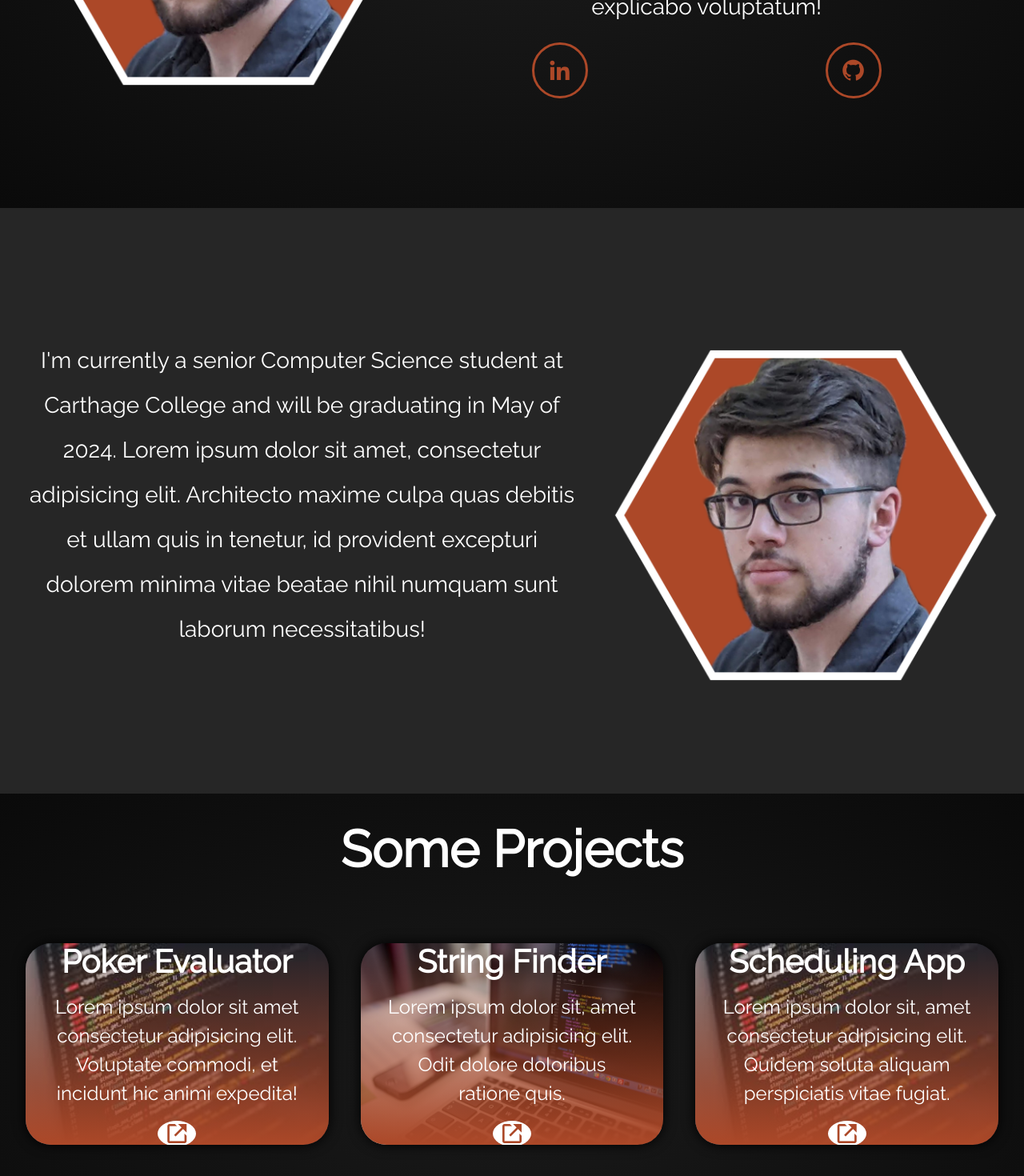
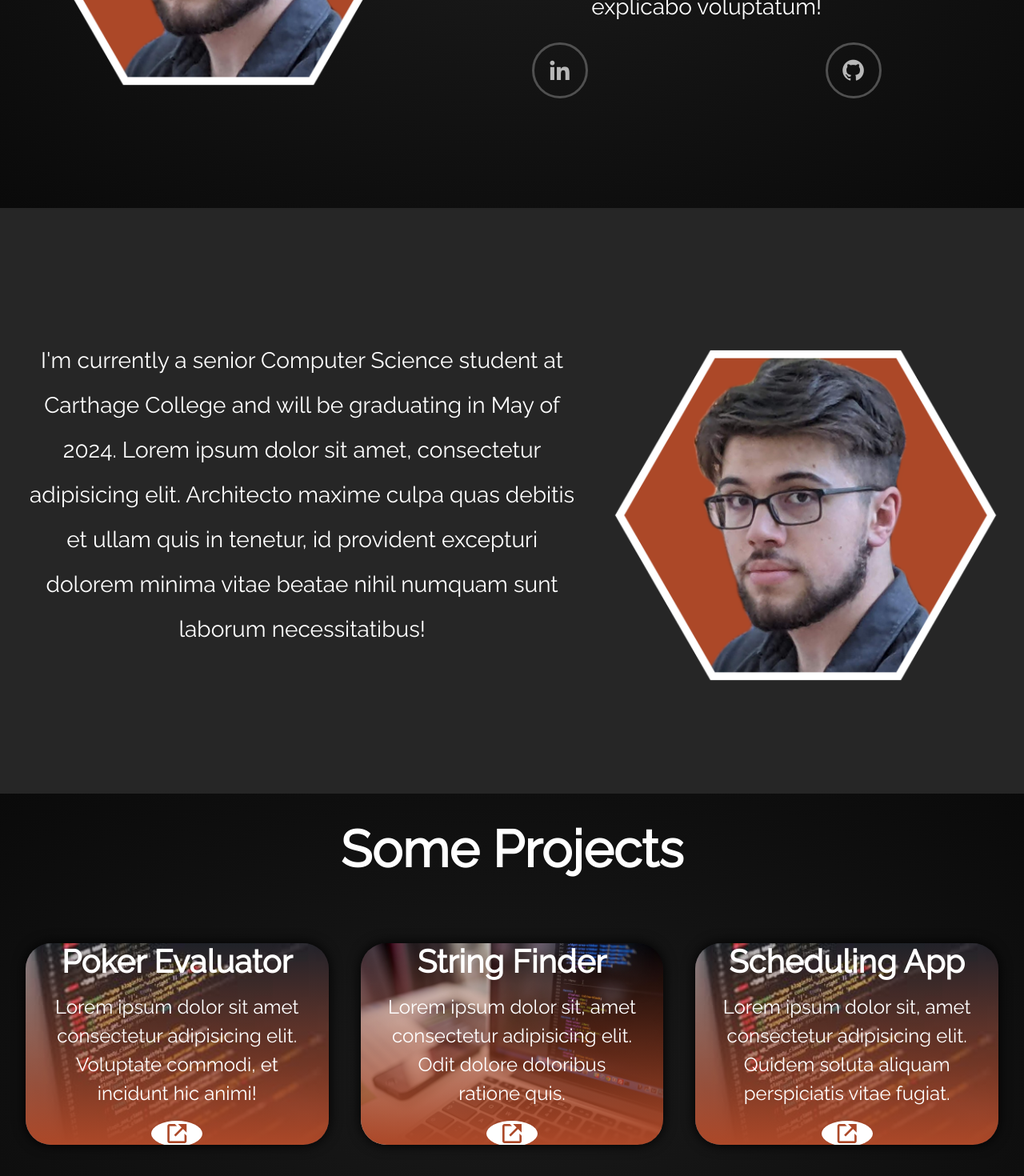
Before and after one commit to devin-w-rogers/thesis, a React (Create React App) app in the folder myapp/: page / in a window 1280 px wide. Shown: the part 496-1966 px from the top of the page at 80% size. Built offline with nearby package versions, Linux system fonts and the light colour scheme.

Commit message:
add new hover effect to homepage buttons

```diff
--- a/myapp/src/App.css
+++ b/myapp/src/App.css
@@ -98,19 +98,26 @@ p {
   width: 4rem;
   height: 4rem;
   background: transparent;
-  border: .2rem solid #ac4828; /* #ac4828, #ac6034 */
+  border: .2rem solid #505050; /* #ac4828, #ac6034 */
   border-radius: 50%;
   font-size: 2rem;
-  color: #ac4828;
+  color: #b8b8b8;
   margin-right: auto;
   margin-left: auto;
   text-decoration-line: none;
   transition: .25s;
 }
 
+.social a:hover::before {
+  transform: scale(1.1);
+  box-shadow: 0 0 15px #ffffff;
+}
+
 .social a:hover {
-  width: 4.35rem;
-  height: 4.35rem;
+  color: #ffffff;
+  box-shadow: 0 0 5px #ff4000;
+  text-shadow: 0 0 5px #ffffff;
+  border: .2rem solid #ff4000;
 }
 
 /* About Me Styles --------------------------------------------------------- */
@@ -160,6 +167,11 @@ p {
 
 .work-box img{
   width: 100%;
+  transition: .5s ease;
+}
+
+.work-box:hover img{
+  scale: 1.1;
 }
 
 .work-box .work-layer{
@@ -185,11 +197,16 @@ p {
   display: inline-flex;
   justify-content: center;
   align-items: center;
-  width: 3rem;
-  height: 3rem;
+  width: 4rem;
+  height: 4rem;
   background: white;
   border-radius: 50%;
   text-decoration: none;
+  transition: .5s;
+}
+
+.work-layer a:hover {
+  scale: 1.1;
 }
 
 .work-layer a i {
--- a/myapp/src/work.jsx
+++ b/myapp/src/work.jsx
@@ -13,7 +13,7 @@ export function Work() {
                     <img src={work1}></img>
                     <div class="work-layer">
                         <h4>Poker Evaluator</h4>
-                        <p>Lorem ipsum dolor sit amet consectetur adipisicing elit. Voluptate commodi, et incidunt hic animi expedita!</p>
+                        <p>Lorem ipsum dolor sit amet consectetur adipisicing elit. Voluptate commodi, et incidunt hic animi!</p>
                         <a href="#"><i class="bx bx-link-external"></i></a>
                     </div>
                 </div>
```
